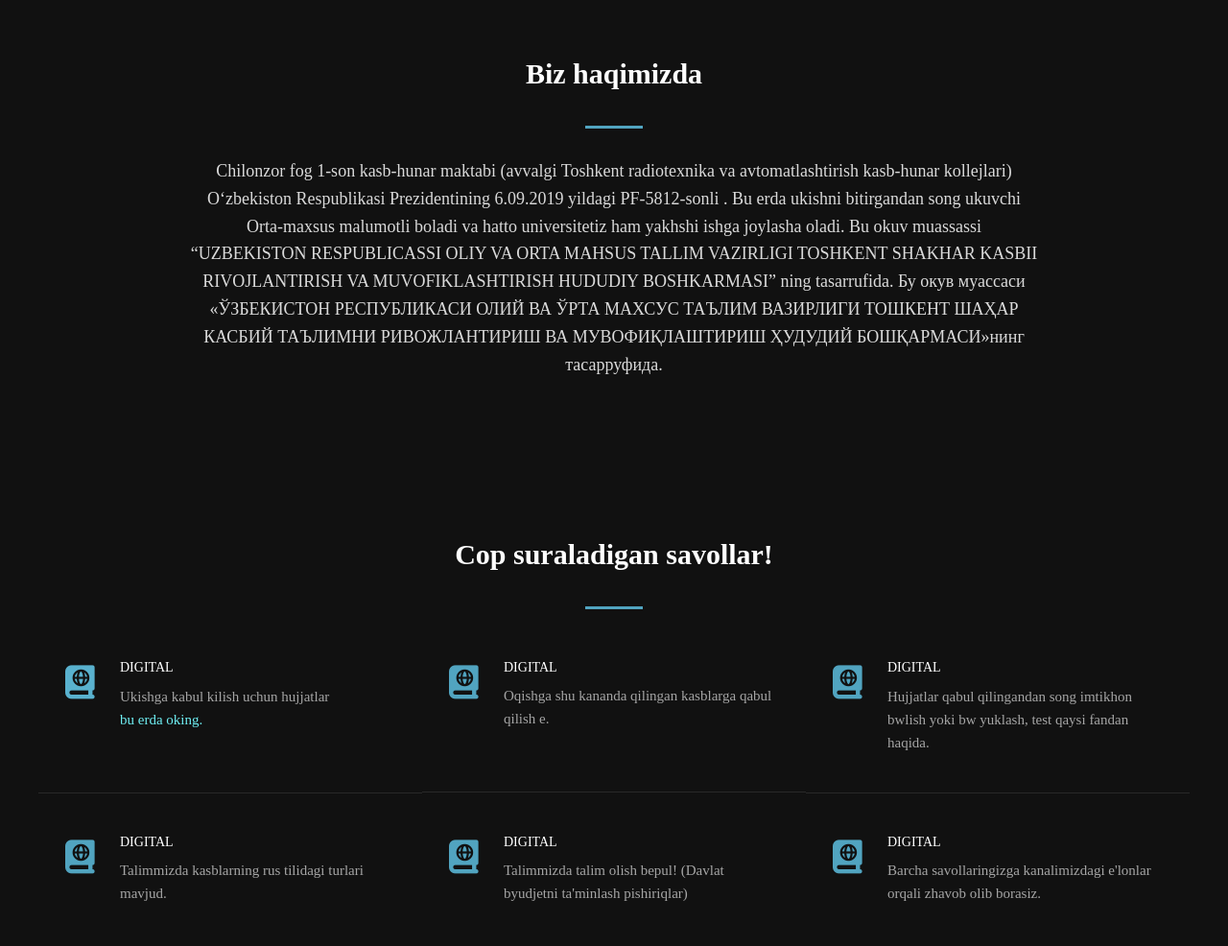
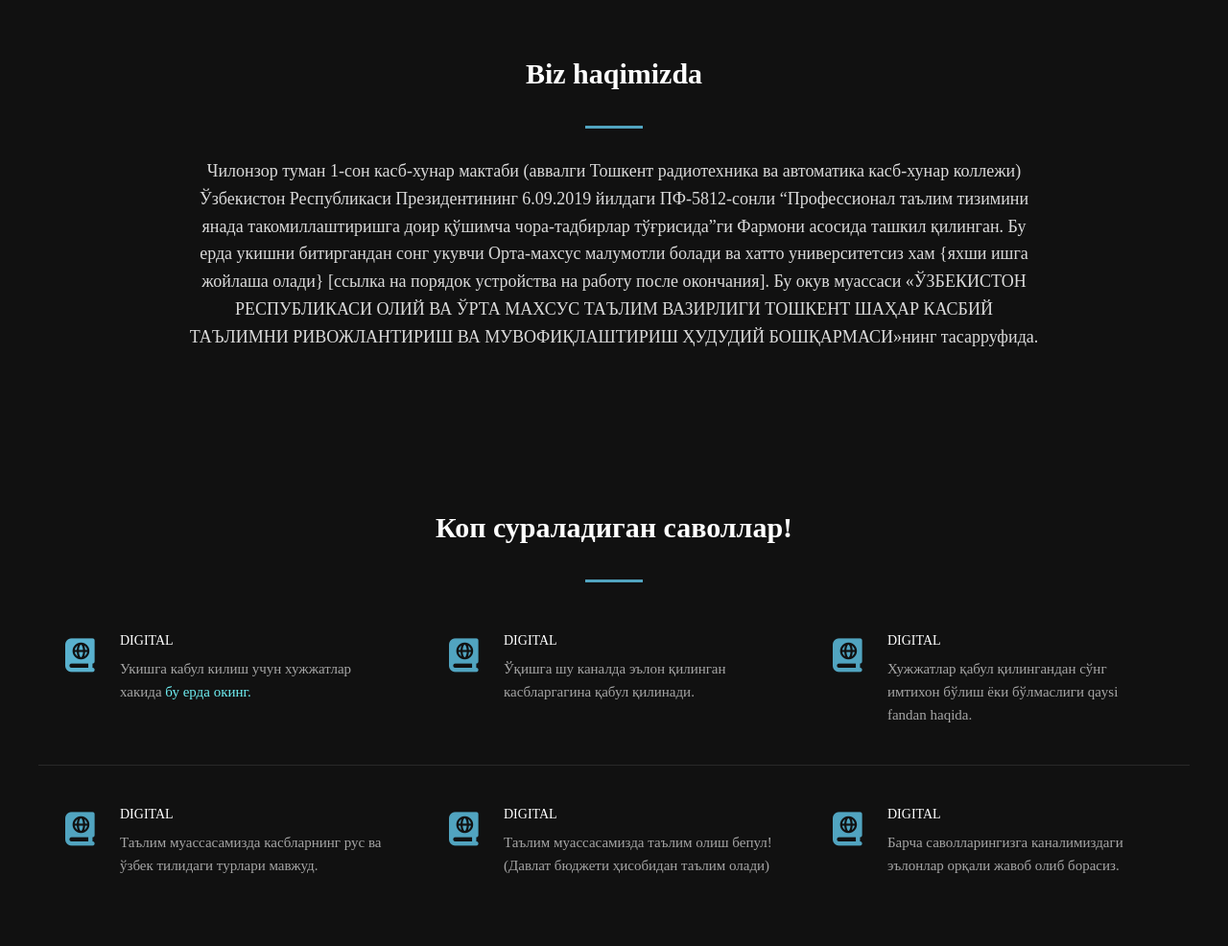
Before and after one commit to SafinnN13371/schooll, a plain HTML site: page index.html in a window 1280 px wide. Shown: the part 807-1793 px from the top of the page at 96% size. Drawn offline with nearby package versions, Linux system fonts and the light colour scheme; a web font is replaced by a local one.

Commit message:
Update index.html

```diff
--- a/index.html
+++ b/index.html
@@ -96,21 +96,11 @@
                 <h2 class="section__subtitle" data-aos="fade-up" data-aos-delay="100">Biz haqimizda
                 </h2>
                 <p class="section__text" data-aos="fade-up" data-aos-delay="120">
-                    Chilonzor fog 1-son kasb-hunar maktabi (avvalgi Toshkent radiotexnika va avtomatlashtirish
-                    kasb-hunar kollejlari)
-                    Oʻzbekiston Respublikasi Prezidentining 6.09.2019 yildagi PF-5812-sonli . Bu erda ukishni
-                    bitirgandan song ukuvchi
-                    Orta-maxsus malumotli boladi va hatto universitetiz ham yakhshi ishga joylasha oladi. Bu okuv
-                    muassassi “UZBEKISTON
-                    RESPUBLICASSI OLIY VA ORTA MAHSUS TALLIM VAZIRLIGI TOSHKENT SHAKHAR KASBII RIVOJLANTIRISH VA
-                    MUVOFIKLASHTIRISH HUDUDIY
-                    BOSHKARMASI” ning tasarrufida.</a>
-                    <!--[ссылка на порядок устройства
-                    на работу после
-                    окончания].-->
+                   Чилонзор туман 1-сон касб-хунар мактаби (аввалги Тошкент радиотехника ва автоматика касб-хунар коллежи) Ўзбекистон Республикаси Президентининг 6.09.2019 йилдаги ПФ-5812-сонли “Профессионал таълим тизимини янада такомиллаштиришга доир қўшимча чора-тадбирлар тўғрисида”ги Фармони асосида ташкил қилинган. Бу ерда укишни битиргандан сонг укувчи Орта-махсус малумотли болади ва хатто университетсиз хам {яхши ишга жойлаша олади} [ссылка на порядок устройства на работу после окончания].
 
-                    Бу окув муассаси «ЎЗБЕКИСТОН РЕСПУБЛИКАСИ ОЛИЙ ВА ЎРТА МАХСУС ТАЪЛИМ ВАЗИРЛИГИ
-                    ТОШКЕНТ ШАҲАР КАСБИЙ ТАЪЛИМНИ РИВОЖЛАНТИРИШ ВА МУВОФИҚЛАШТИРИШ ҲУДУДИЙ БОШҚАРМАСИ»нинг тасарруфида.
+            Бу окув муассаси «ЎЗБЕКИСТОН РЕСПУБЛИКАСИ ОЛИЙ ВА ЎРТА МАХСУС ТАЪЛИМ ВАЗИРЛИГИ
+            ТОШКЕНТ ШАҲАР КАСБИЙ ТАЪЛИМНИ РИВОЖЛАНТИРИШ ВА МУВОФИҚЛАШТИРИШ ҲУДУДИЙ БОШҚАРМАСИ»нинг тасарруфида.
+
 
                 </p>
             </div>
@@ -171,49 +161,51 @@
         <div class="container">
 
             <div class="section__header" data-aos="fade-up" data-aos-delay="100">
-                <h2 class="section__subtitle">Cop suraladigan savollar!</h2>
+                <h2 class="section__subtitle">Коп сураладиган саволлар!
+</h2>
             </div>
             <!--header-->
             <div class="services">
                 <div class="services__item services__item--border" data-aos="fade-right" data-aos-delay="50">
                     <div class="services__icon"><span class="blue"><i class="fa-solid fa-book-atlas"></i></span></div>
                     <div class="services__title">Digital</div>
-                    <div class="services__text"> Ukishga kabul kilish uchun hujjatlar <a href="#"
-                            class="nav__link--text">bu erda oking.</a>
+                    <div class="services__text"> Укишга кабул килиш учун хужжатлар хакида   <a href="#"
+                            class="nav__link--text">бу ерда окинг.</a>
                     </div>
                 </div>
                 <div class="services__item services__item--border" data-aos="flip-up" data-aos-delay="50">
                     <div class="services__icon"><i class="fa-solid fa-book-atlas"></i></span> </div>
                     <div class="services__title">Digital</div>
-                    <div class="services__text"> Oqishga shu kananda qilingan kasblarga qabul qilish e.
+                    <div class="services__text"> Ўқишга шу каналда эълон қилинган касбларгагина қабул қилинади.
+
                     </div>
                 </div>
                 <div class="services__item services__item--border" data-aos="fade-left" data-aos-delay="50">
                     <div class="services__icon"><i class="fa-solid fa-book-atlas"></i></span></div>
                     <div class="services__title">Digital</div>
-                    <div class="services__text"> Hujjatlar qabul qilingandan song imtikhon bwlish yoki bw yuklash,
-                        test
+                    <div class="services__text"> Хужжатлар қабул қилингандан сўнг имтихон бўлиш ёки бўлмаслиги
                         qaysi fandan haqida.
                     </div>
                 </div>
                 <div class="services__item" data-aos="fade-right" data-aos-delay="50">
                     <div class="services__icon"><i class="fa-solid fa-book-atlas"></i></span></div>
                     <div class="services__title">Digital</div>
-                    <div class="services__text"> Talimmizda kasblarning rus tilidagi turlari mavjud.
+                    <div class="services__text"> Таълим муассасамизда касбларнинг рус ва ўзбек тилидаги турлари мавжуд.
                     </div>
                 </div>
                 <div class="services__item" data-aos="flip-down" data-aos-delay="50">
                     <div class="services__icon"><i class="fa-solid fa-book-atlas"></i></span></div>
                     <div class="services__title">Digital</div>
-                    <div class="services__text">Talimmizda talim olish bepul! (Davlat byudjetni ta'minlash
-                        pishiriqlar)
+                    <div class="services__text">Таълим муассасамизда таълим олиш бепул! (Давлат бюджети ҳисобидан таълим олади)
+
+
                     </div>
                 </div>
                 <div class="services__item" data-aos="flip-up" data-aos-delay="50">
                     <div class="services__icon"><i class="fa-solid fa-book-atlas"></i></span></div>
                     <div class="services__title">Digital</div>
-                    <div class="services__text">Barcha savollaringizga kanalimizdagi e'lonlar orqali zhavob olib
-                        borasiz.
+                    <div class="services__text">Барча саволларингизга каналимиздаги эълонлар орқали жавоб олиб борасиз.
+
                     </div>
                 </div>
             </div>
@@ -241,7 +233,7 @@
 
                             <div class="accordion__header" data-collaps="#wedo_1">
                                 <div class="accordion__icon"><i class="fa-solid fa-book-atlas"></i></span></div>
-                                <div class="accordion__title">1. Bilim</div>
+                                <div class="accordion__title">1. касб-ҳунар </div>
                             </div>
                             <div class="accordion__content" id="wedo_1">
                                 <p>Lorem ipsum dolor sit amet consectetur adipisicing elit. Ex accusamus id pariatur
@@ -252,7 +244,7 @@
                         <div class="accordion__item active" data-aos="fade-left" data-aos-delay="80">
                             <div class="accordion__header" data-collaps="#wedo_2">
                                 <div class="accordion__icon"><i class="fa-solid fa-book-atlas"></i></span></div>
-                                <div class="accordion__title">2. Ma'lumotlar</div>
+                                <div class="accordion__title">2. биометрик паспорти </div>
                             </div>
                             <div class="accordion__content" id="wedo_2">
                                 <p>Agar bitiruvchi pasport, 3,5 x 4,5 sm Lorem ipsum
@@ -265,7 +257,7 @@
                         <div class="accordion__item" data-aos="fade-left" data-aos-delay="80">
                             <div class="accordion__header" data-collaps="#wedo_3">
                                 <div class="accordion__icon"><i class="fa-solid fa-book-atlas"></i></span></div>
-                                <div class="accordion__title">3. Bir tilak</div>
+                                <div class="accordion__title">3.  умумий ўрта таълим </div>
                             </div>
                             <div class="accordion__content" id="wedo_3">
                                 <p>Kaby
@@ -294,12 +286,11 @@
                     <div>
                         <div class="reviews__item">
                             <img class="reviews__photo" src="prizedent.jpg" alt="" width="155" height="145">
-                            <div class="reviews__text">“Biz yurtimizda qandai rivojlanishga qo'l urmaillik, avvalo, siz
-                                kabi
-                                yoshlarga, sizlarning kuch-gayratingiz, azmu
-                                shijoatingizga suyanamiz”.
+                            <div class="reviews__text">“Биз юртимизда қандай ислоҳотларга қўл урмайлик, аввало, сиз каби ёшларга, сизларнинг куч-ғайратингиз, азму шижоатингизга суянамиз”.
+
                             </div>
-                            <div class="reviews__author">Shavkat Mirziyoyev</div>
+                            <div class="reviews__author">Шавкат Мирзиёев
+</div>
                         </div>
                     </div>
                     <div>
@@ -343,7 +334,8 @@
                         itaque.</div>
                     <div class="footer__social">
                         <div class="footer__social--content">
-                            Canallarimisni kuzatib boring:
+                            Каналларимизни кузатиб боринг:
+
                             <a href="https://www.facebook.com/groups/634388297126786/" target="blank">
                                 <i class="fab fa-facebook"></i>
                             </a>
```
